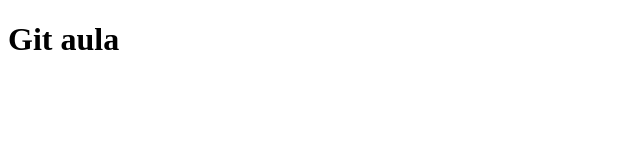
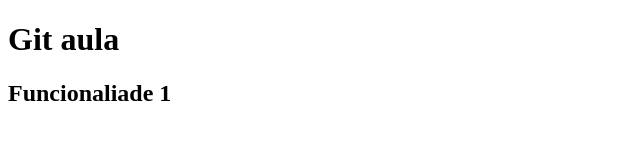
Before and after one commit to henriquepenaconde/learning-git, a plain HTML site: page index.html in a window 1280 px wide. Shown: the whole page, without its empty margins (0-640 px from the left). Drawn offline with Linux system fonts and the light colour scheme.

Commit message:
h2 funcionalidade 1

```diff
--- a/index.html
+++ b/index.html
@@ -7,6 +7,7 @@
 </head>
 <body>
     <h1>Git aula</h1>
+    <h2>Funcionaliade 1</h2>
     <script src="script.js"></script>
 </body>
 </html>
```
